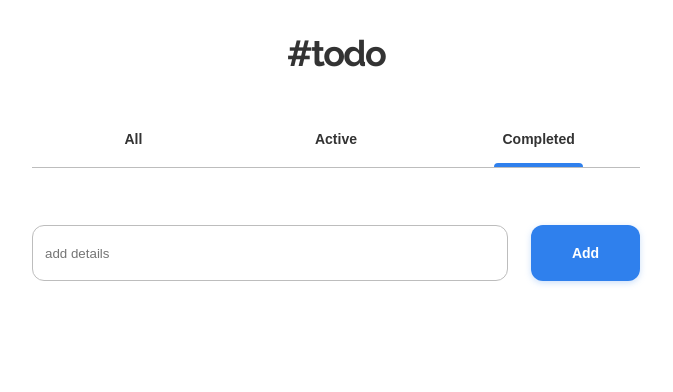
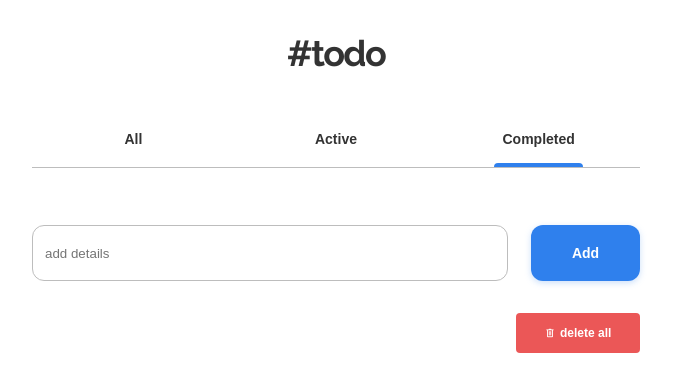
Before and after one commit to Adrian-Oliveira/devChallenge__todoApp, a React (Vite) app: page / in a window 1280 px wide. Both pictures are taken after a click on the item "Completed". Shown: the top 392 px of the page, without its empty margins (304-977 px from the left). Built offline with nearby package versions, Linux system fonts and the light colour scheme.

Commit message:
Button Delete all completed todos finished

```diff
--- a/src/App.tsx
+++ b/src/App.tsx
@@ -15,8 +15,10 @@ function App() {
   const toggle = useAppSelector((state)=>state.toggle.toggle)
 
   const handleAddClick = ()=>{
-    dispatch(addTodo(text))
-    setText('')
+    if(text!==''){
+      dispatch(addTodo(text))
+      setText('')
+    }
   }
 
   return (
--- a/src/components/TodoList/TodoList.tsx
+++ b/src/components/TodoList/TodoList.tsx
@@ -1,12 +1,10 @@
-import React from 'react';
+import { useEffect, useState } from 'react';
 
 import './todoListComponent.scss';
 
-import type { TodoState } from '../../redux/todos/todosSlice';
-import Todo from '../Todo';
 import { useAppDispatch,useAppSelector } from '../../actions/hooks';
 
-import { todoMarkAsComplete, todoMarkAsIncomplete, delTodo } from '../../redux/todos/todosSlice';
+import { todoMarkAsComplete, todoMarkAsIncomplete, delTodo, delAllTodosCompleted } from '../../redux/todos/todosSlice';
 
 const TodoList = ()=> {
 
@@ -15,9 +13,9 @@ const TodoList = ()=> {
     const todosIds = useAppSelector((state)=>state.todos.idList);
     const toggle = useAppSelector((state)=>state.toggle.toggle);
 
+    const [currentIds, setCurrentIds]=useState<number[]>([]);
 
     const handleChange = (target:HTMLInputElement, id:number)=>{
-        console.log(target.checked);
         if(target.checked){
             dispatch(todoMarkAsComplete(id))
         }
@@ -25,6 +23,23 @@ const TodoList = ()=> {
             dispatch(todoMarkAsIncomplete(id))
         }
     }
+
+    useEffect(()=>{
+        const filteredTodosIds = todosIds
+                                .filter((id)=>{
+                                    if(toggle==="all"){
+                                        return true
+                                    }
+                                    else if(toggle==="active"){
+                                        return !todos[id].complete
+                                    }
+                                    else{
+                                        return todos[id].complete
+                                    }
+                                })
+        setCurrentIds(filteredTodosIds)
+
+    },[toggle])
 
 
     return (
@@ -64,15 +79,27 @@ const TodoList = ()=> {
                             {todo.todoMessage}
                         </span>
                         {toggle==='complete'?
-                            <span
+                            <i
                                 onClick={()=>dispatch(delTodo(todo.id))}
                                 className="todoListComponent__singleTodo__deleteTodo material-symbols-outlined">
                                 delete
-                            </span>
+                            </i>
                         :null}
                     </div>
                 );
             })}
+
+            {toggle==='complete'?
+                <button
+                    onClick={()=>{dispatch(delAllTodosCompleted(currentIds))}}
+                    className="todoListComponent__buttonDeleteAll">
+                    <i
+                        className="material-symbols-outlined">
+                        delete
+                    </i>
+                    delete all
+                </button>
+            :null}
         </div>
     )
 }
--- a/src/components/TodoList/todoListComponent.scss
+++ b/src/components/TodoList/todoListComponent.scss
@@ -69,4 +69,27 @@
         color: #BDBDBD;
         cursor: pointer;
     }
+
+    &__buttonDeleteAll{
+        align-self: flex-end;
+        display: flex;
+        align-items: center;
+        gap: 0.4rem;
+        padding: 0 0 0 2.8rem;
+        width: 12.4rem;
+        height: 4rem;
+
+        background: #EB5757;
+        border-radius: 4px;
+
+        font-weight: 600;
+        font-size: 12px;
+        line-height: 15px;
+
+        color: #FFFFFF;
+
+        i{
+            font-size: 12px;
+        }
+    }
 }
--- a/src/redux/todos/todosSlice.ts
+++ b/src/redux/todos/todosSlice.ts
@@ -22,12 +22,18 @@ export const todosSlice = createSlice({
   initialState,
   reducers: {
     addTodo: (state, action: PayloadAction<string>) => {
-      state.idList.push(state.todosList.length)
+      state.idList.unshift(state.todosList.length)
       state.todosList.push({id: state.todosList.length,complete: false, todoMessage:action.payload})
     },
     delTodo: (state, action: PayloadAction<number>) => {
       const index = state.idList.indexOf(action.payload)
       state.idList.splice(index, 1)
+    },
+    delAllTodosCompleted: (state, action: PayloadAction<number[]>) => {
+
+      state.idList = state.idList.filter((id)=>{
+        return action.payload.indexOf(id)<0;
+      })
     },
     todoMarkAsComplete:(state, action: PayloadAction<number>)=>{
       state.todosList[action.payload].complete = true
@@ -39,6 +45,6 @@ export const todosSlice = createSlice({
 })
 
 // Action creators are generated for each case reducer function
-export const {addTodo,delTodo, todoMarkAsComplete,todoMarkAsIncomplete } = todosSlice.actions
+export const {addTodo,delTodo, todoMarkAsComplete, todoMarkAsIncomplete, delAllTodosCompleted } = todosSlice.actions
 
 export default todosSlice.reducer;
```
